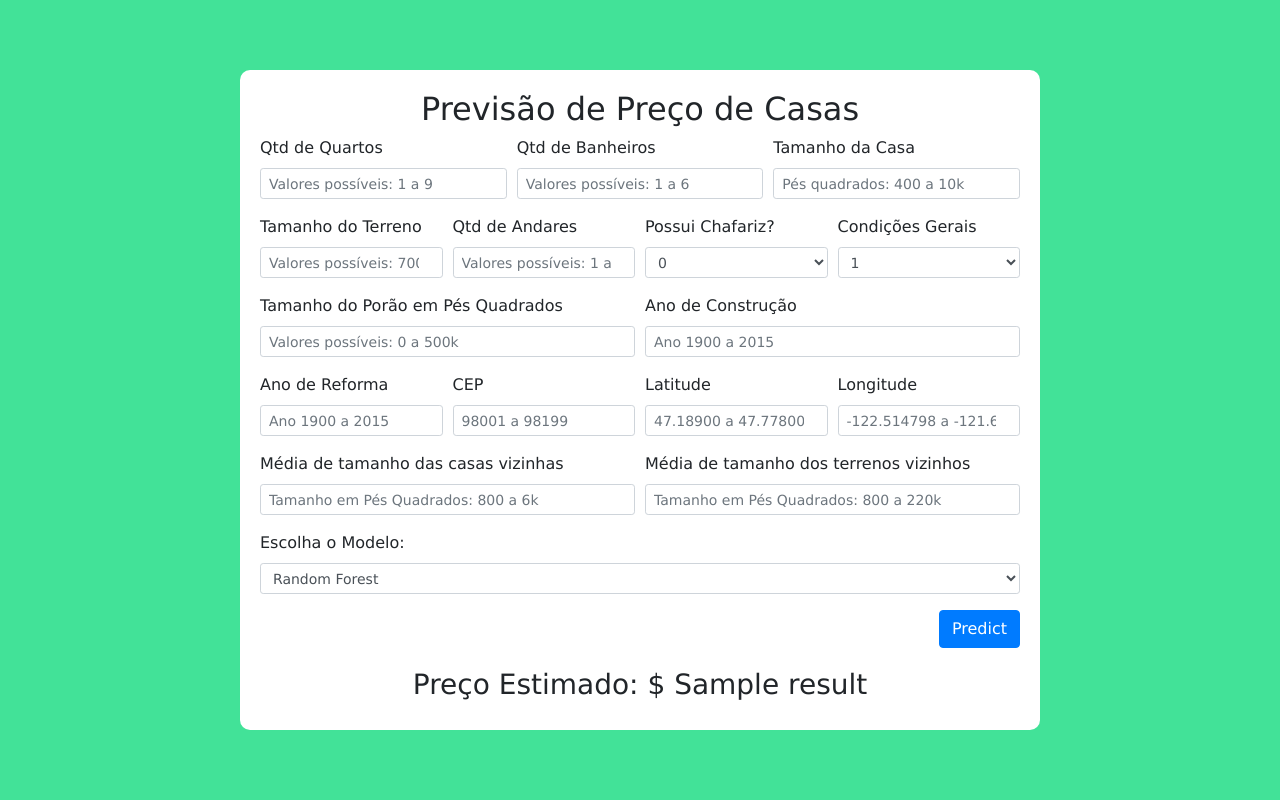
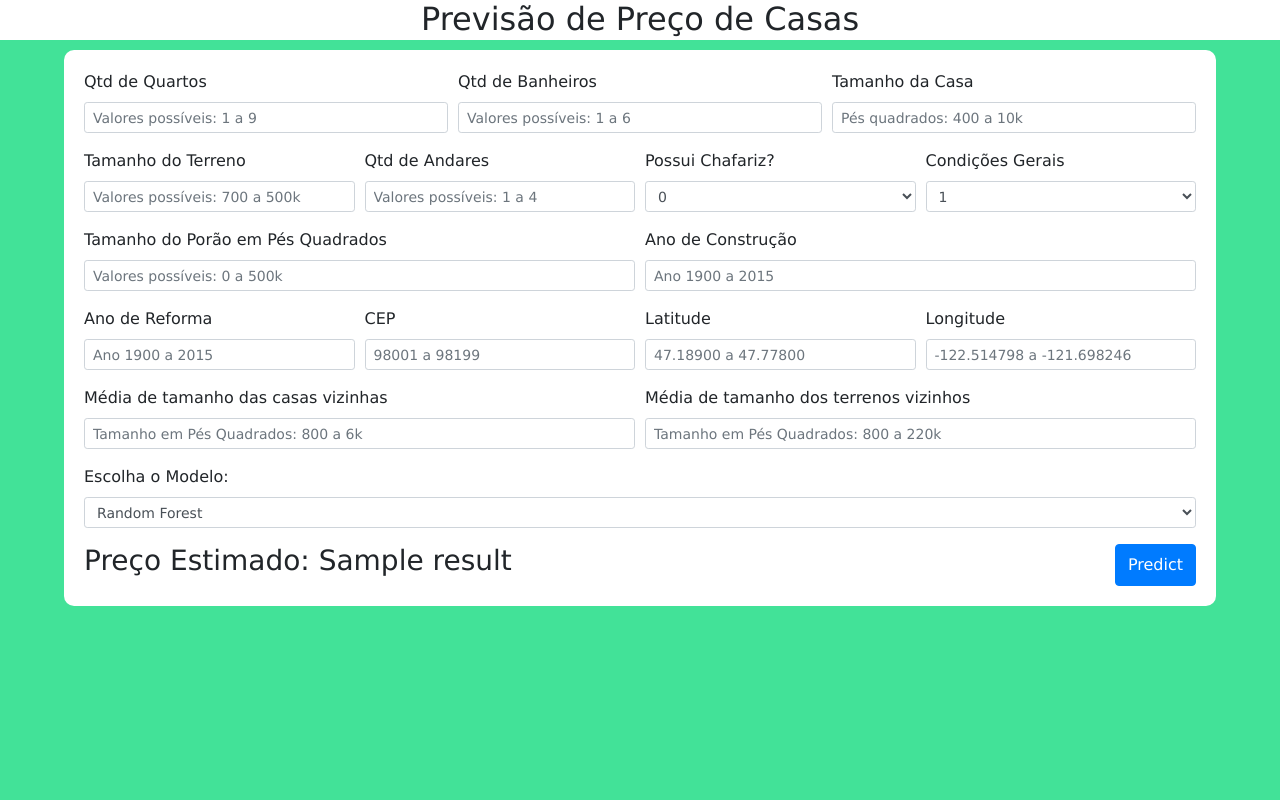
Before and after one commit to Camilly-Alveess/Previsao-Valor-Casa, a Flask app: template templates/index.html in a window 1280 px wide. Run offline with Flask 3, Linux system fonts and the light colour scheme; the template is opened without the code that fills it: most values are stand-ins (such as "Sample title", 1, 10 or a date in 2020); parts of the project's set-up code (start-up, migrations or seed data) failed here and were passed over; some libraries are stand-ins or nearby versions.

Commit message:
Update index.html

```diff
--- a/templates/index.html
+++ b/templates/index.html
@@ -5,7 +5,7 @@
     <meta charset="UTF-8">
     <meta name="viewport" content="width=device-width, initial-scale=1.0">
     <meta http-equiv="X-UA-Compatible" content="ie=edge">
-    <title>Housing Prices Prediction</title>
+    <title>Predição do Valor de Casa</title>
     <link rel="stylesheet" href="https://stackpath.bootstrapcdn.com/bootstrap/4.4.1/css/bootstrap.min.css"
         integrity="sha384-Vkoo8x4CGsO3+Hhxv8T/Q5PaXtkKtu6ug5TOeNV6gBiFeWPGFN9MuhOf23Q9Ifjh" crossorigin="anonymous">
     <link rel="stylesheet" type="text/css" href="{{ url_for('static', filename='style.css') }}">
@@ -17,13 +17,15 @@
     background-size: cover;
     background-blend-mode: overlay;
     box-sizing: border-box; padding: 0; margin: 0; overflow: hidden; font-family: 'Lucida Sans', 'Lucida Sans Regular', 'Lucida Grande', 'Lucida Sans Unicode', Geneva, Verdana, sans-serif;">
-    <div
-        style="width: 100vw; height: 100vh; display: flex; justify-content: center; align-items: center; flex-direction: column;">
-        <div
-            style="background-color: white; border-radius: 10px; width: 800px; padding: 20px; display: flex; flex-direction: column; align-items: center; justify-content: space-around;">
+    <div style="width: 100vw; height: 100vh;">
+        <header style="width: 100%; height: 40px; background-color: white;
+            display: flex; justify-content: center; align-items: start;">
             <h2>Previsão de Preço de Casas</h2>
-            <form style="width: 100%;" action="/predict" method="POST">
-
+        </header>
+        <div style="width: 100%; display: flex; margin-top: 10px;
+              align-items: center; justify-content: center;">
+            <form style="width: 90%; background-color: white;
+            border-radius: 10px; padding: 20px;" action="/predict" method="POST">
                 <div class="form-group">
                     <div class="form-row">
                         <div class="col">
@@ -138,13 +140,11 @@
                         <option value="LGBM">LGBM</option>
                     </select>
                 </div>
-                <div style="display: flex; justify-content: end;">
+                <div style="display: flex; justify-content: space-between;">
+                    <h3>Preço Estimado: {{result}}</h3>
                     <button type="submit" class="btn btn-primary">Predict</button>
                 </div>
             </form>
-            <div style="margin-top: 20px;">
-                <h3>Preço Estimado: $ {{result}}</h3>
-            </div>
         </div>
     </div>
 </body>
```
